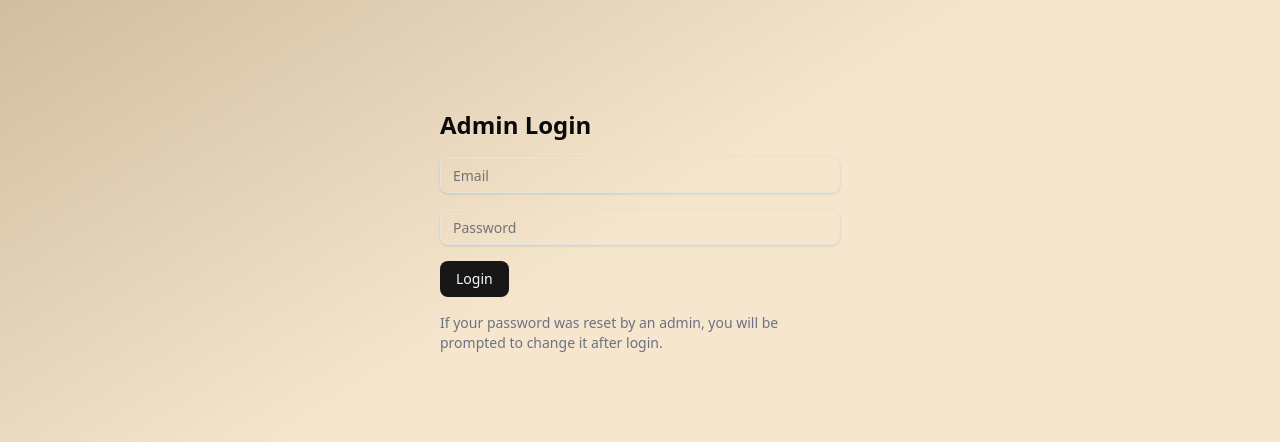
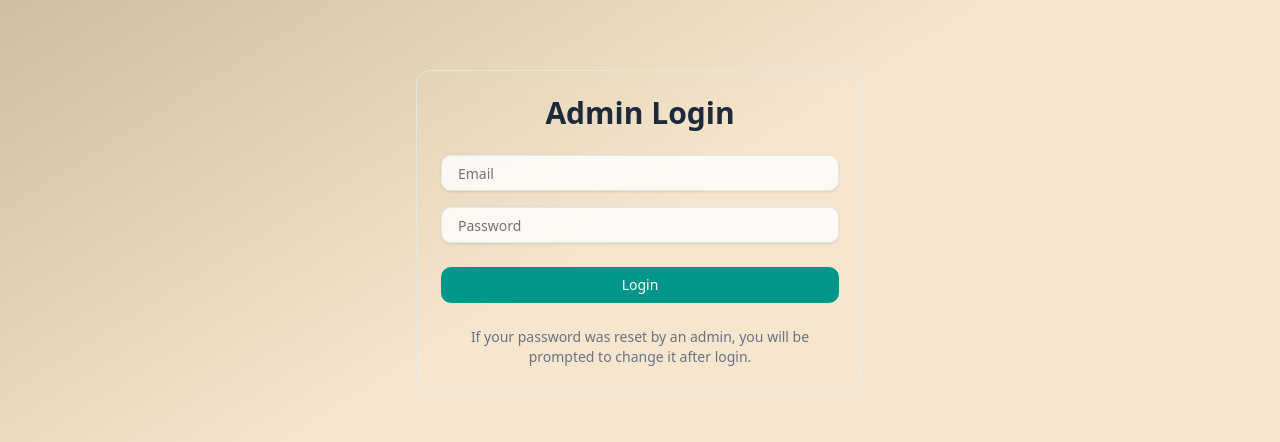
Before and after one commit to Dag-im/eshi-website, a Next.js app in the folder frontend/: page /login in a window 1280 px wide. Shown: the part 169-611 px from the top of the page. Built offline with nearby package versions, Linux system fonts and the light colour scheme; no server answers.

Commit message:
feat: enhance Sidebar with navigation icons and logout functionality; refactor LoginForm for improved UI and animations

```diff
--- a/frontend/components/admin/SideBar.tsx
+++ b/frontend/components/admin/SideBar.tsx
@@ -1,50 +1,126 @@
 'use client';
+import { useLogoutMutation } from '@/lib/api/useAuth';
 import { useAuthStore } from '@/stores/auth.store';
-import { Menu } from 'lucide-react';
+import {
+  Book,
+  Briefcase,
+  Heart,
+  Home,
+  LogOut,
+  Mail,
+  Menu,
+  Presentation,
+  Users,
+} from 'lucide-react';
 import Link from 'next/link';
 import { usePathname } from 'next/navigation';
+import { useState } from 'react';
+import { toast } from 'react-hot-toast';
+
+// Define custom colors for Tailwind
+const customColors = {
+  rangitoto: '#1A3C34', // Dark teal
+  albescentWhite: '#F8E8D6', // Light cream
+  lemonGrass: '#A8B5A2', // Muted green
+};
 
 export default function Sidebar() {
   const { isSidebarOpen, toggleSidebar } = useAuthStore();
   const pathname = usePathname();
+  const logoutMutation = useLogoutMutation();
+  const [isTooltipVisible, setIsTooltipVisible] = useState<string | null>(null);
 
   const navItems = [
-    { href: '/admin/', label: 'Dashboard' },
-    { href: '/admin/services', label: 'Services' },
-    { href: '/admin/team', label: 'Team' },
-    { href: '/admin/presentations', label: 'Presentations' },
-    { href: '/admin/impacts', label: 'Impacts' },
-    { href: '/admin/blogs', label: 'Blogs' },
-    { href: '/admin/contact', label: 'Contact Messages' },
-    { href: '/admin/users', label: 'Users' },
+    { href: '/admin/', label: 'Dashboard', icon: Home },
+    { href: '/admin/services', label: 'Services', icon: Briefcase },
+    { href: '/admin/team', label: 'Team', icon: Users },
+    {
+      href: '/admin/presentations',
+      label: 'Presentations',
+      icon: Presentation,
+    },
+    { href: '/admin/impacts', label: 'Impacts', icon: Heart },
+    { href: '/admin/blogs', label: 'Blogs', icon: Book },
+    { href: '/admin/contact', label: 'Contact Messages', icon: Mail },
+    { href: '/admin/users', label: 'Users', icon: Users },
   ];
+
+  const handleLogout = () => {
+    logoutMutation.mutate(undefined, {
+      onSuccess: () => {
+        toast.success('Logged out successfully!');
+      },
+      onError: (error: any) => {
+        toast.error(error.response?.data?.error?.message || 'Logout failed.');
+      },
+    });
+  };
 
   return (
     <aside
-      className={`fixed top-0 left-0 h-full bg-rangitoto text-white transition-all duration-300 ${
+      className={`fixed top-0 left-0 h-full bg-rangitoto text-white transition-all duration-300 ease-in-out shadow-lg ${
         isSidebarOpen ? 'w-64' : 'w-16'
       }`}
+      aria-expanded={isSidebarOpen}
     >
+      <div className="flex flex-col h-full">
+        {/* Toggle Button */}
         <div className="p-4">
-        <button onClick={toggleSidebar} className="mb-4">
+          <button
+            onClick={toggleSidebar}
+            className="p-2 rounded-full hover:bg-lemon-grass transition-colors"
+            aria-label={isSidebarOpen ? 'Close sidebar' : 'Open sidebar'}
+          >
             <Menu className="h-6 w-6" />
           </button>
-        {isSidebarOpen && (
-          <nav className="space-y-2">
+        </div>
+
+        {/* Navigation */}
+        <nav className="flex-1 px-2 space-y-1 overflow-y-auto">
           {navItems.map((item) => (
+            <div key={item.href} className="relative">
               <Link
-                key={item.href}
                 href={item.href}
-                className={`block p-2 rounded ${
+                className={`flex items-center p-2 rounded-lg transition-colors ${
                   pathname === item.href
-                    ? 'bg-albescent-white'
+                    ? 'bg-albescent-white text-rangitoto font-semibold'
                     : 'hover:bg-lemon-grass'
                 }`}
+                onMouseEnter={() =>
+                  !isSidebarOpen && setIsTooltipVisible(item.label)
+                }
+                onMouseLeave={() => setIsTooltipVisible(null)}
+                aria-label={item.label}
               >
+                <item.icon
+                  className={`h-5 w-5 ${isSidebarOpen ? 'mr-3' : ''}`}
+                />
+                {isSidebarOpen && <span>{item.label}</span>}
+              </Link>
+              {!isSidebarOpen && isTooltipVisible === item.label && (
+                <span className="absolute left-16 bg-rangitoto text-white text-sm px-2 py-1 rounded shadow-md z-10">
                   {item.label}
-              </Link>
+                </span>
+              )}
+            </div>
           ))}
         </nav>
+
+        {/* Logout Button */}
+        {isSidebarOpen && (
+          <div className="p-4 border-t border-lemon-grass/20">
+            <button
+              onClick={handleLogout}
+              className="flex items-center w-full p-2 rounded-lg hover:bg-lemon-grass transition-colors"
+              disabled={logoutMutation.isPending}
+              aria-label="Log out"
+            >
+              <LogOut className="h-5 w-5 mr-3" />
+              <span>
+                {logoutMutation.isPending ? 'Logging out...' : 'Log Out'}
+              </span>
+            </button>
+          </div>
         )}
       </div>
     </aside>
--- a/frontend/components/auth/ForgotPasswordForm.tsx
+++ /dev/null
@@ -1,31 +0,0 @@
-'use client';
-import { useState } from 'react';
-import { useForgotPasswordMutation } from '../../lib/api/useAuth';
-import { Button } from '../ui/button';
-import { Input } from '../ui/input';
-
-export default function ForgotPasswordForm() {
-  const [email, setEmail] = useState('');
-  const { mutate, isPending } = useForgotPasswordMutation();
-
-  const handleSubmit = (e: React.FormEvent) => {
-    e.preventDefault();
-    mutate(email);
-  };
-
-  return (
-    <form onSubmit={handleSubmit} className="space-y-4 max-w-md mx-auto p-6">
-      <h2 className="text-2xl font-bold">Forgot Password</h2>
-      <Input
-        type="email"
-        placeholder="Email"
-        value={email}
-        onChange={(e) => setEmail(e.target.value)}
-        required
-      />
-      <Button type="submit" disabled={isPending}>
-        {isPending ? 'Sending...' : 'Send Reset Link'}
-      </Button>
-    </form>
-  );
-}
--- a/frontend/components/auth/LoginForm.tsx
+++ b/frontend/components/auth/LoginForm.tsx
@@ -1,4 +1,5 @@
 'use client';
+import { motion } from 'framer-motion';
 import { useState } from 'react';
 import { useLoginMutation } from '../../lib/api/useAuth';
 import { Button } from '../ui/button';
@@ -15,14 +16,30 @@ export default function LoginForm() {
   };
 
   return (
-    <form onSubmit={handleSubmit} className="space-y-4 max-w-md mx-auto p-6">
-      <h2 className="text-2xl font-bold">Admin Login</h2>
+    <motion.div
+      initial={{ opacity: 0, y: 20 }}
+      animate={{ opacity: 1, y: 0 }}
+      transition={{ duration: 0.5, ease: 'easeOut' }}
+      className="max-w-md mx-auto p-6 my-12 bg-glass-bg backdrop-blur-md border border-glass-border rounded-xl shadow-glass"
+      role="form"
+      aria-labelledby="login-title"
+    >
+      <form onSubmit={handleSubmit} className="space-y-6">
+        <h2
+          id="login-title"
+          className="text-3xl font-bold text-center text-gray-800"
+        >
+          Admin Login
+        </h2>
+        <div className="space-y-4">
           <Input
             type="email"
             placeholder="Email"
             value={email}
             onChange={(e) => setEmail(e.target.value)}
             required
+            className="w-full px-4 py-3 bg-white/80 border border-gray-200 rounded-lg focus:ring-2 focus:ring-teal-500 focus:border-transparent transition-all duration-200"
+            aria-label="Email address"
           />
           <Input
             type="password"
@@ -30,14 +47,22 @@ export default function LoginForm() {
             value={password}
             onChange={(e) => setPassword(e.target.value)}
             required
+            className="w-full px-4 py-3 bg-white/80 border border-gray-200 rounded-lg focus:ring-2 focus:ring-teal-500 focus:border-transparent transition-all duration-200"
+            aria-label="Password"
           />
-      <Button type="submit" disabled={isPending}>
+        </div>
+        <Button
+          type="submit"
+          disabled={isPending}
+          className="w-full bg-teal-600 text-white py-3 rounded-lg hover:bg-teal-700 hover:scale-105 transition-all duration-200 disabled:opacity-50 disabled:cursor-not-allowed"
+        >
           {isPending ? 'Logging in...' : 'Login'}
         </Button>
-      <p className="text-sm text-gray-500">
+        <p className="text-sm text-gray-500 text-center">
           If your password was reset by an admin, you will be prompted to change
           it after login.
         </p>
       </form>
+    </motion.div>
   );
 }
--- a/frontend/components/auth/ResetPasswrodForm.tsx
+++ /dev/null
@@ -1,42 +0,0 @@
-'use client';
-import { useSearchParams } from 'next/navigation';
-import { useState } from 'react';
-import { useResetPasswordMutation } from '../../lib/api/useAuth';
-import { Button } from '../ui/button';
-import { Input } from '../ui/input';
-
-export default function ResetPasswordForm() {
-  const [email, setEmail] = useState('');
-  const [newPassword, setNewPassword] = useState('');
-  const searchParams = useSearchParams();
-  const token = searchParams.get('token') || '';
-  const { mutate, isPending } = useResetPasswordMutation();
-
-  const handleSubmit = (e: React.FormEvent) => {
-    e.preventDefault();
-    mutate({ email, token, newPassword });
-  };
-
-  return (
-    <form onSubmit={handleSubmit} className="space-y-4 max-w-md mx-auto p-6">
-      <h2 className="text-2xl font-bold">Reset Password</h2>
-      <Input
-        type="email"
-        placeholder="Email"
-        value={email}
-        onChange={(e) => setEmail(e.target.value)}
-        required
-      />
-      <Input
-        type="password"
-        placeholder="New Password"
-        value={newPassword}
-        onChange={(e) => setNewPassword(e.target.value)}
-        required
-      />
-      <Button type="submit" disabled={isPending || !token}>
-        {isPending ? 'Resetting...' : 'Reset Password'}
-      </Button>
-    </form>
-  );
-}
```
Lines whose indentation alone changed are shown as unchanged.
